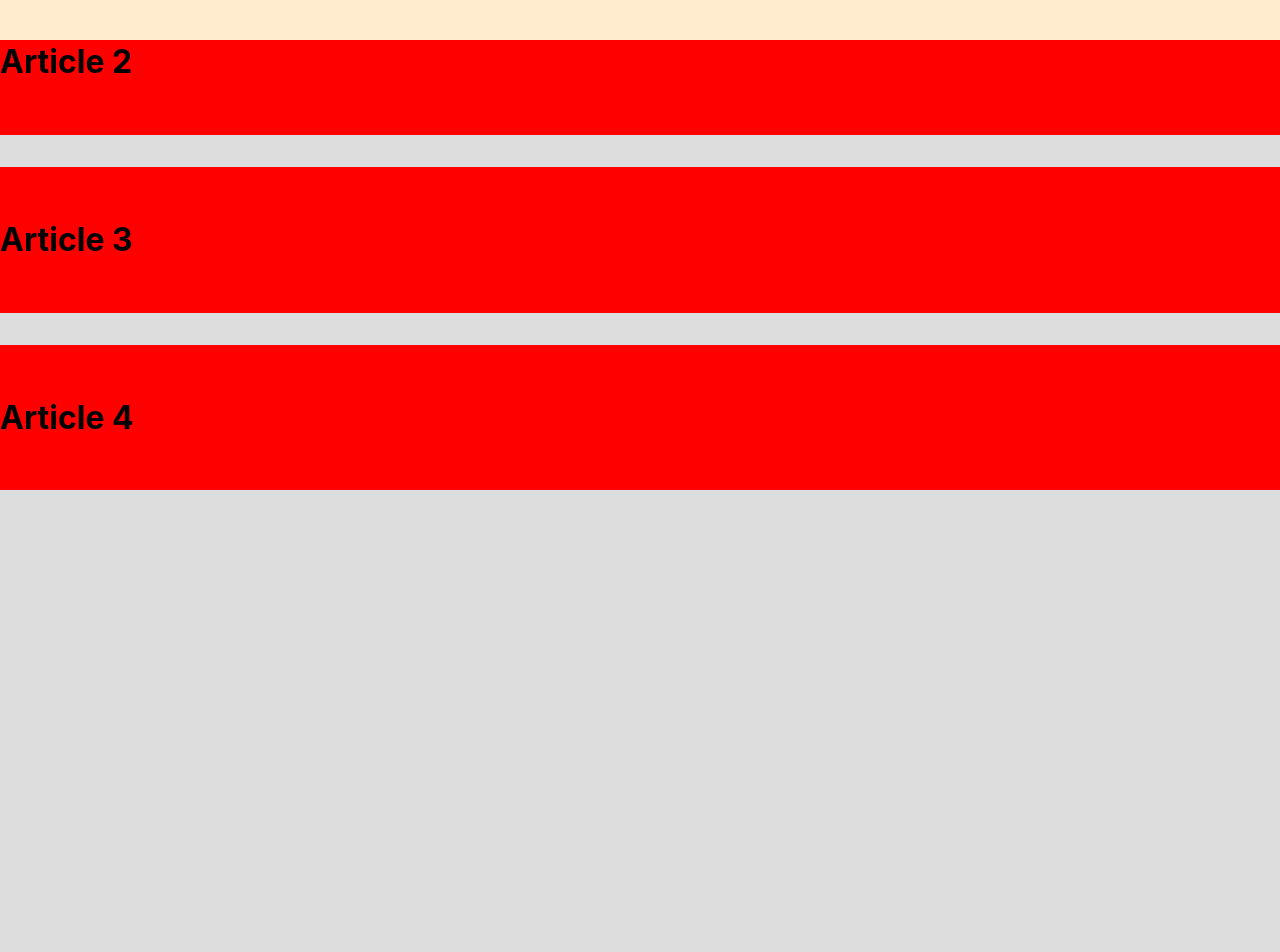
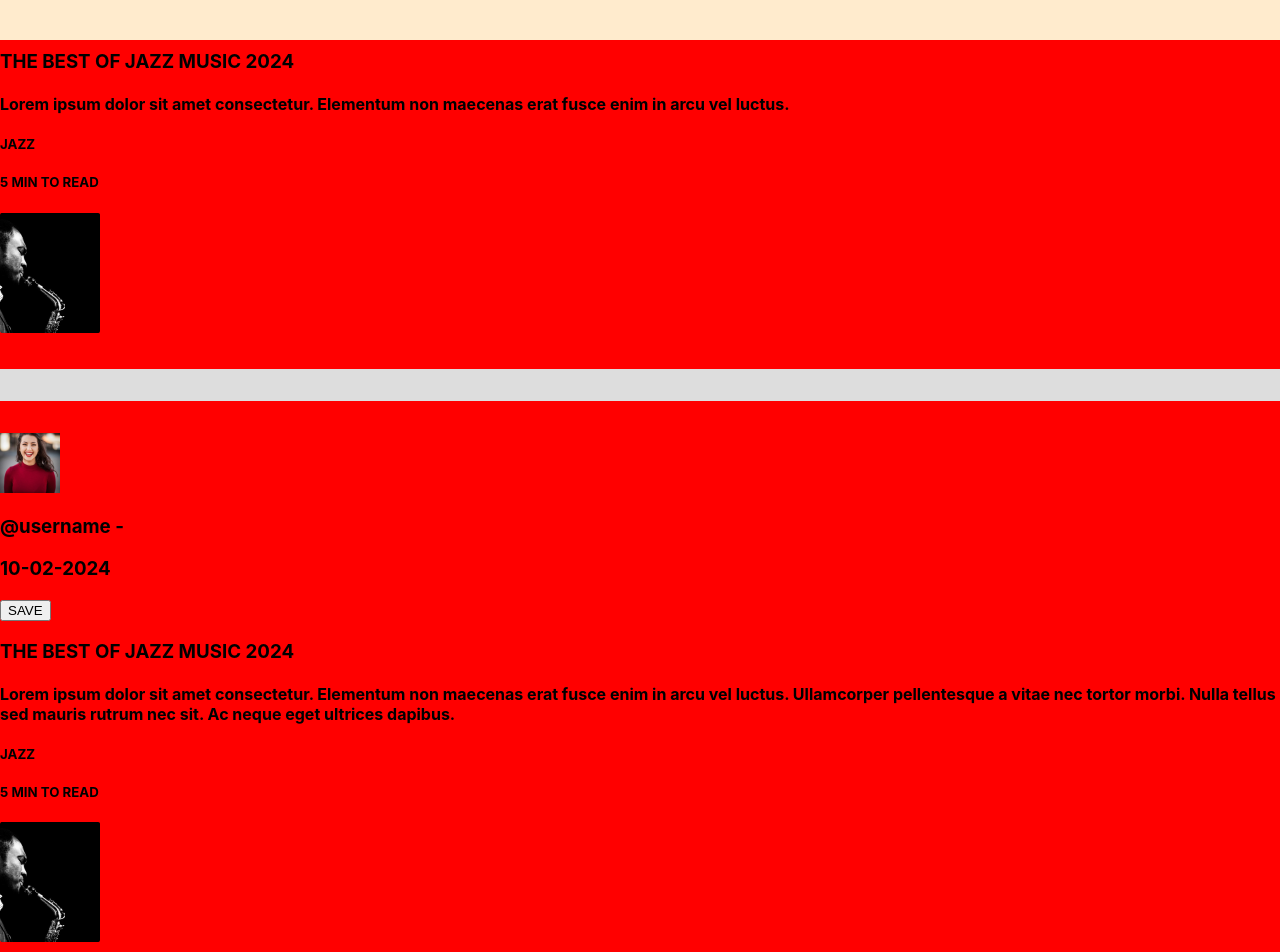
Before and after one commit to valentin-verin/Ecoal, a React (Create React App) app in the folder client/: page / in a window 1280 px wide. Shown: the part 760-1712 px from the top of the page. Before the commit the page ends 1282 px from the top, so only its background shows below. Built offline with nearby package versions, Linux system fonts and the light colour scheme.

Commit message:
Article Part Home

```diff
--- a/client/src/Article/article.js
+++ b/client/src/Article/article.js
@@ -1,23 +1,76 @@
-import styles from './article.module.css'
+import styles from './article.module.css';
+import user from '../img/womanuser.png';
+import articlecover from '../img/articlecover.png';
 
     function Article() {
 
         return (
         <>
+        {/* Article  */}
         <div className={styles.allCard}>
             <div className={styles.card}>
-                <h1>Article 1</h1>
-            </div>
-            <div className={styles.card}>
-                <h1>Article 2</h1>
-            </div>
-            <div className={styles.card}>
-                <h1>Article 3</h1>
-            </div>
-            <div className={styles.card}>
-                <h1>Article 4</h1>
+
+                <div className={styles.usersave}>
+                    <div className={styles.user}>
+                        <img src={user} />
+                        <h3>@username - </h3> <h3 className={styles.h3grey}>10-02-2024</h3>
+                    </div>
+                    <div className={styles.save}>
+                        <button>SAVE</button>
+                    </div>
+                </div>
+
+                <div className={styles.descriptionimg}>
+                    <div className={styles.description}>
+                        <h3>THE BEST OF JAZZ MUSIC 2024</h3>
+                        <h4>Lorem ipsum dolor sit amet consectetur. Elementum non maecenas erat fusce enim in arcu vel luctus. </h4>
+                        <div className={styles.genre}>
+                            <h5>JAZZ</h5>
+                            <h5 className={styles.h3grey}>5 MIN TO READ</h5>
+                        </div>
+                    </div>
+                    <div className={styles.imgdescription}>
+                        <img src={articlecover}/>
+                    </div>
+                </div>
+
             </div>
         </div>
+
+        {/* Article  */}
+        <div className={styles.allCard}>
+            <div className={styles.card}>
+
+                <div className={styles.usersave}>
+                    <div className={styles.user}>
+                        <img src={user} />
+                        <h3>@username - </h3> <h3 className={styles.h3grey}>10-02-2024</h3>
+                    </div>
+                    <div className={styles.save}>
+                        <button>SAVE</button>
+                    </div>
+                </div>
+
+                <div className={styles.descriptionimg}>
+                    <div className={styles.description}>
+                        <h3>THE BEST OF JAZZ MUSIC 2024</h3>
+                        <h4>Lorem ipsum dolor sit amet consectetur. Elementum non maecenas erat fusce enim in arcu vel luctus. Ullamcorper pellentesque a vitae nec tortor morbi. Nulla tellus sed mauris rutrum nec sit. Ac neque eget ultrices dapibus.</h4>
+                        <div className={styles.genre}>
+                            <h5>JAZZ</h5>
+                            <h5 className={styles.h3grey}>5 MIN TO READ</h5>
+                        </div>
+                    </div>
+                    <div className={styles.imgdescription}>
+                        <img src={articlecover}/>
+                    </div>
+                </div>
+
+            </div>
+        </div>
+
+
+
+
         </>
         )
     }
```
